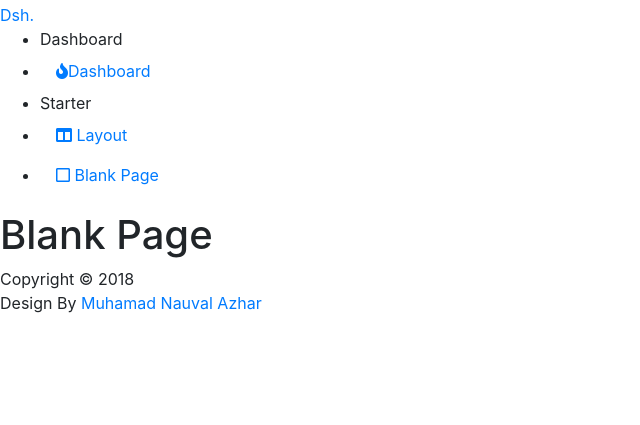
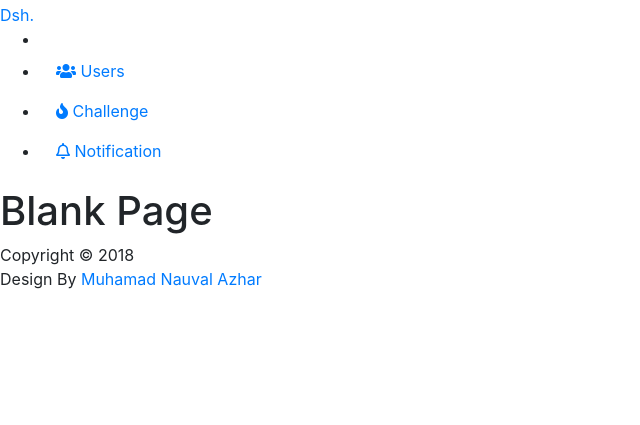
Before and after one commit to ChaO-0/platform_ctf, a PHP site: page /admin/dashboard/blank.php in a window 1280 px wide. Shown: the part 353-778 px from the top of the page, without its empty margins (0-640 px from the left). Run offline with PHP 8.4, Linux system fonts and the light colour scheme; some libraries are stand-ins or nearby versions.

Commit message:
benerin nav

```diff
--- a/admin/dashboard/index.php
+++ b/admin/dashboard/index.php
@@ -63,7 +63,7 @@
             <div class="col-lg-3 col-md-6 col-sm-6 col-12">
               <div class="card card-statistic-1">
                 <div class="card-icon bg-danger">
-                  <i class="far fa-file"></i>
+                  <i class="fas fa-fire"></i>
                 </div>
                 <div class="card-wrap">
                   <div class="card-header">
--- a/admin/dashboard/template/nav.php
+++ b/admin/dashboard/template/nav.php
@@ -42,24 +42,15 @@
         <a href="index.html">Dsh.</a>
         </div>
         <ul class="sidebar-menu">
-        <li class="menu-header">Dashboard</li>
         <li class="dropdown active">
-            <a href="#" class="nav-link has-dropdown"><i class="fas fa-fire"></i><span>Dashboard</span></a>
-            <ul class="dropdown-menu">
-            <li class=active><a class="nav-link" href="index-0.html">General Dashboard</a></li>
-            <li><a class="nav-link" href="index.html">Ecommerce Dashboard</a></li>
-            </ul>
+        <li>
+            <a class="nav-link" href="#"><i class="fas fa-users"></i> <span>Users</span></a></li>
         </li>
-
-        <li class="menu-header">Starter</li>
-        <li class="dropdown">
-            <a href="#" class="nav-link has-dropdown" data-toggle="dropdown"><i class="fas fa-columns"></i> <span>Layout</span></a>
-            <ul class="dropdown-menu">
-            <li><a class="nav-link" href="layout-default.html">Default Layout</a></li>
-            <li><a class="nav-link" href="layout-transparent.html">Transparent Sidebar</a></li>
-            <li><a class="nav-link" href="layout-top-navigation.html">Top Navigation</a></li>
-            </ul>
+        <li>
+            <a class="nav-link" href="#"><i class="fas fa-fire"></i> <span>Challenge</span></a></li>
         </li>
-        <li><a class="nav-link" href="blank.html"><i class="far fa-square"></i> <span>Blank Page</span></a></li>
+        <li>
+            <a class="nav-link" href="#"><i class="far fa-bell"></i> <span>Notification</span></a></li>
+        </li>
         </ul>
     </div>
```
